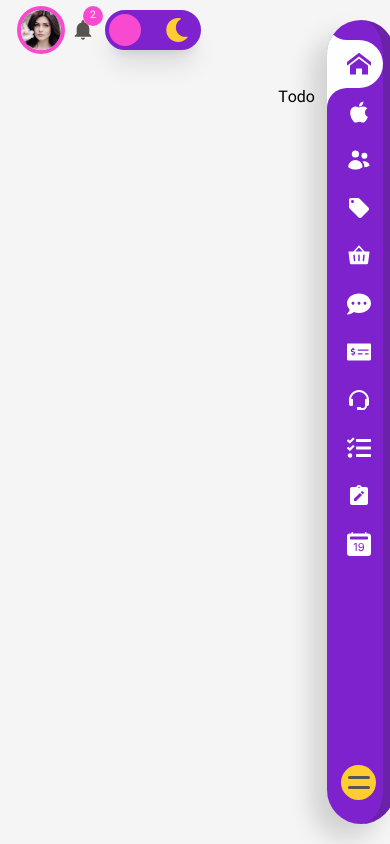
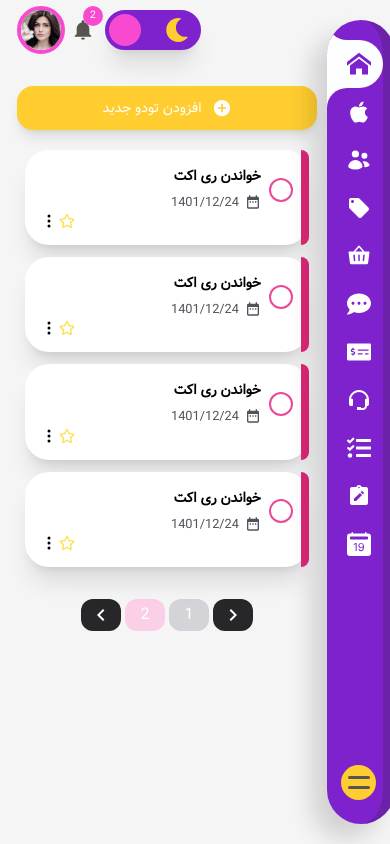
Before and after one commit to naziwebdev/cms-front, a React (Vite) app in the folder front/: page /apps/todo in a window 390 px wide. Built offline with nearby package versions, Linux system fonts and the light colour scheme.

Commit message:
Create todo page ui & responsive

```diff
--- a/front/src/components/Pagination.tsx
+++ b/front/src/components/Pagination.tsx
@@ -1,61 +1,74 @@
-import { useState , useEffect } from 'react';
-import { UsersTypes } from '../TypescriptTypes/UserTypes'
-import { useParams } from 'react-router-dom'
-import { Link } from 'react-router-dom'
+import { useState, useEffect } from "react";
+import { UsersTypes } from "../TypescriptTypes/UserTypes";
+import { useParams } from "react-router-dom";
+import { Link } from "react-router-dom";
 import { MdNavigateNext } from "react-icons/md";
 import { MdNavigateBefore } from "react-icons/md";
 
 type paginatinPropsTtpes = {
-
   items: UsersTypes[];
   itemsCount: number;
   pathname: string;
-    setShowItems: (value: UsersTypes[]) => void
-}
+  setShowItems: (value: UsersTypes[]) => void;
+};
 
-export default function Pagination({ items, itemsCount, pathname, setShowItems }: paginatinPropsTtpes){
-
-   const [pageCount,setPageCount] = useState<number | null>(null)
-   const { page }: any = useParams()
-
+export default function Pagination({
+  items,
+  itemsCount,
+  pathname,
+  setShowItems,
+}: paginatinPropsTtpes) {
+  const [pageCount, setPageCount] = useState<number | null>(null);
+  const { page }: any = useParams();
 
   useEffect(() => {
-    let endIndex = itemsCount * page
-    let startIndex = endIndex - itemsCount
-    let paginatedItems = items.slice(startIndex,endIndex)
-    setShowItems(paginatedItems)
+    let endIndex = itemsCount * page;
+    let startIndex = endIndex - itemsCount;
+    let paginatedItems = items.slice(startIndex, endIndex);
+    setShowItems(paginatedItems);
 
-
-    let pageNumbers = Math.ceil(items.length / itemsCount)
-    setPageCount(pageNumbers)
-
-}, [items, page])
-
+    let pageNumbers = Math.ceil(items.length / itemsCount);
+    setPageCount(pageNumbers);
+  }, [items, page]);
 
   return (
-    <div className='flex justify-center pt-8'>
-    <ul className='flex justify-center gap-x-1'>
-    <button className="flex w-10 items-center justify-center rounded-xl bg-black py-1 text-white sm:w-14">
-           <MdNavigateNext className="text-2xl"/>
-            </button>
-        {Array(pageCount).fill(0).map((btn, index) => (
+    <div className="flex justify-center pt-8">
+      <ul className="flex justify-center gap-x-1">
+        <Link
+          to={`${pathname}/${page > 1 ? Number(page) - 1 : 1}`}
+          className="flex w-10 items-center justify-center rounded-xl bg-zinc-700 py-1 text-white sm:w-14"
+        >
+          <MdNavigateNext className="text-2xl" />
+        </Link>
 
+        {Array(pageCount)
+          .fill(0)
+          .map((btn, index) =>
             index + 1 === Number(page) ? (
-
-                <Link key={crypto.randomUUID()} to={`${pathname}/${index + 1}`} className='flex w-10 items-center justify-center rounded-xl bg-zinc-300 py-1 text-white hover:bg-black sm:w-14'>{index + 1}</Link>
-
+              <Link
+                key={crypto.randomUUID()}
+                to={`${pathname}/${index + 1}`}
+                className="flex w-10 items-center justify-center rounded-xl bg-zinc-300 py-1 text-white hover:bg-black sm:w-14"
+              >
+                {index + 1}
+              </Link>
             ) : (
-
-                <Link key={crypto.randomUUID()} to={`${pathname}/${index + 1}`} className='flex w-10 items-center justify-center rounded-xl bg-pink-200 py-1 text-white hover:bg-black sm:w-14'>{index + 1}</Link>
-
-            )
-
-
-        ))}
-         <button className="flex w-10 items-center justify-center rounded-xl bg-black py-1 text-white sm:w-14">
-            <MdNavigateBefore className="text-2xl"/>
-            </button>
+              <Link
+                key={crypto.randomUUID()}
+                to={`${pathname}/${index + 1}`}
+                className="flex w-10 items-center justify-center rounded-xl bg-pink-200 py-1 text-white hover:bg-black sm:w-14"
+              >
+                {index + 1}
+              </Link>
+            ),
+          )}
+        <Link
+          to={`${pathname}/${page < pageCount! ? Number(page) + 1 : pageCount}`}
+          className="flex w-10 items-center justify-center rounded-xl bg-zinc-700 py-1 text-white sm:w-14"
+        >
+          <MdNavigateBefore className="text-2xl" />
+        </Link>
       </ul>
     </div>
-)
+  );
 }
--- /dev/null
+++ b/front/src/components/TodoCard.tsx
@@ -0,0 +1,55 @@
+import { TiTick } from "react-icons/ti";
+import { MdDateRange } from "react-icons/md";
+import { FaRegStar } from "react-icons/fa";
+import { FaStar } from "react-icons/fa";
+import { RiDeleteBinLine } from "react-icons/ri";
+import { RiDeleteBin6Fill } from "react-icons/ri";
+import { MdEditSquare } from "react-icons/md";
+import { BsThreeDotsVertical } from "react-icons/bs";
+import { useState } from "react";
+
+export default function TodoCard() {
+  const [doTask, setDoTask] = useState<boolean>(false);
+  const [toggleActions, setToggleActions] = useState<boolean>(false);
+
+  return (
+    <div
+      className={`${doTask && "bg-indigo-200 line-through"} relative
+       flex flex-col xs:flex-row h-auto w-full xs:w-[90%]
+        xs:items-center justify-between rounded-3xl bg-white p-4 xs:px-6 shadow-xl
+    md:w-[75%]`}
+    >
+      <div className="absolute top-0 right-0 h-full w-2 rounded-br-3xl rounded-tr-3xl bg-pink-600"></div>
+      <div className="flex items-center">
+        <div
+          className="flex h-6 w-6 sm:h-8 sm:w-8 cursor-pointer items-center justify-center
+      rounded-full border-2 border-pink-500 bg-white"
+          onClick={() => setDoTask((prev) => !prev)}
+        >
+          {doTask && <TiTick className="text-7xl text-primary-p" />}
+        </div>
+        <div className="ps-2 xs:ps-5">
+          <p className={`${doTask && "text-zinc-600"} pb-2 xs:pb-4 font-bold text-sm sm:text-base`}>
+            خواندن ری اکت
+          </p>
+          <p className="flex gap-x-1.5 text-[.8rem] sm:text-[.95rem] text-zinc-600">
+            1401/12/24 <MdDateRange className="-order-1 text-base xs:text-xl" />
+          </p>
+        </div>
+      </div>
+      <div className="flex self-end  xs:self-center items-center gap-0.5 xs:gap-x-2 text-base xs:text-2xl">
+        <FaRegStar className="cursor-pointer text-yellow-300" />
+        <BsThreeDotsVertical
+          className="cursor-pointer"
+          onClick={() => setToggleActions((prev) => !prev)}
+        />
+        {toggleActions && (
+          <div className="flex items-center gap-0.5 xs:gap-2 text-base xs:text-2xl bg-white p-1 xs:p-1.5 rounded-lg">
+            <MdEditSquare className="cursor-pointer  text-primary-p" />
+            <RiDeleteBin6Fill className="cursor-pointer  text-red-500" />
+          </div>
+        )}
+      </div>
+    </div>
+  );
+}
--- a/front/src/pages/Apps/Todo.tsx
+++ b/front/src/pages/Apps/Todo.tsx
@@ -1,7 +1,54 @@
-import React from 'react'
+import AddButton from "../../components/AddButton";
+import { useState } from "react";
+import TodoCard from "../../components/TodoCard";
+import { MdNavigateNext } from "react-icons/md";
+import { MdNavigateBefore } from "react-icons/md";
 
 export default function Todo() {
+  const [toggleAddModal, setToggleAddModal] = useState<boolean>(false);
+
+  const openModalHandler = () => {
+    setToggleAddModal(true);
+  };
+
+  const closeModalHandler = () => {
+    setToggleAddModal(false);
+  };
+
   return (
-    <div>Todo</div>
-  )
+    <div className=" xl:h-[calc(100vh-160px)]">
+      <AddButton
+        openModalHandler={openModalHandler}
+        title={"افزودن تودو جدید"}
+      />
+      <div
+        className="h-[70vh] w-[calc(100vw-90px)]
+      rounded-xl  px-2 xs:w-[calc(100vw-130px)] xs:p-4 xl:h-[64vh]"
+      >
+        {/* <h2 className=" text-xl ">یادداشت ها</h2> */}
+        <div className="flex flex-col items-center gap-y-3 ">
+          <TodoCard />
+          <TodoCard/>
+          <TodoCard/>
+          <TodoCard/>
+        </div>
+        <div className="flex justify-center pt-8 ">
+          <ul className="flex justify-center gap-x-1">
+            <button className="flex w-10 items-center justify-center rounded-xl bg-zinc-800 py-1 text-white sm:w-14">
+              <MdNavigateNext className="text-2xl" />
+            </button>
+            <button className="flex w-10 items-center justify-center rounded-xl bg-zinc-300 py-1 text-white hover:bg-black sm:w-14">
+              1
+            </button>
+            <button className="flex w-10 items-center justify-center rounded-xl bg-pink-200 py-1 text-white hover:bg-black sm:w-14">
+              2
+            </button>
+            <button className="flex w-10 items-center justify-center rounded-xl bg-zinc-800 py-1 text-white sm:w-14">
+              <MdNavigateBefore className="text-2xl" />
+            </button>
+          </ul>
+        </div>
+      </div>
+      </div>
+  );
 }
--- a/front/src/pages/Offs.tsx
+++ b/front/src/pages/Offs.tsx
@@ -1,6 +1,5 @@
 import DetailsModal from "../components/DetailsModal";
 import { IoMdAddCircle } from "react-icons/io";
-import { BsThreeDotsVertical } from "react-icons/bs";
 import { MdNavigateNext } from "react-icons/md";
 import { MdNavigateBefore } from "react-icons/md";
 import { RiDeleteBin6Fill } from "react-icons/ri";
--- a/front/src/pages/Products.tsx
+++ b/front/src/pages/Products.tsx
@@ -206,7 +206,7 @@ export default function Products() {
                   <img
                     src={`http://localhost:4000/products/covers/${product.cover}`}
                     alt="product"
-                    className="mx-auto h-24 w-32 "
+                    className="mx-auto h-20 w-28 "
                   />
                 </td>
                 <td>{product.title}</td>
--- a/front/src/pages/Users.tsx
+++ b/front/src/pages/Users.tsx
@@ -258,7 +258,7 @@ export default function Users() {
       >
         <h2 className="pb-4 text-xl ">کاربران</h2>
         <table className="w-full text-sm shadow-2xl md:text-base">
-          <thead className="bg-pink-100">
+          <thead className="bg-stone-200">
             <tr className="border-b-[1.5px] border-zinc-200">
             <th className="max-w-[20px] py-3">#</th>
               <th className="min-w-[240px] py-3">کاربر</th>
@@ -286,7 +286,7 @@ export default function Users() {
                         className=" h-12 w-12 rounded-full"
                       />
                     ) : (
-                      <div className="font-semi-bold flex h-12 w-12 items-center justify-center rounded-full bg-zinc-300 text-white">
+                      <div className="font-semi-bold flex h-12 w-12 items-center justify-center rounded-full bg-indigo-500 text-white">
                         {user?.name.slice(0, 2)}
                       </div>
                     )}
```
Lines whose indentation alone changed are shown as unchanged.
